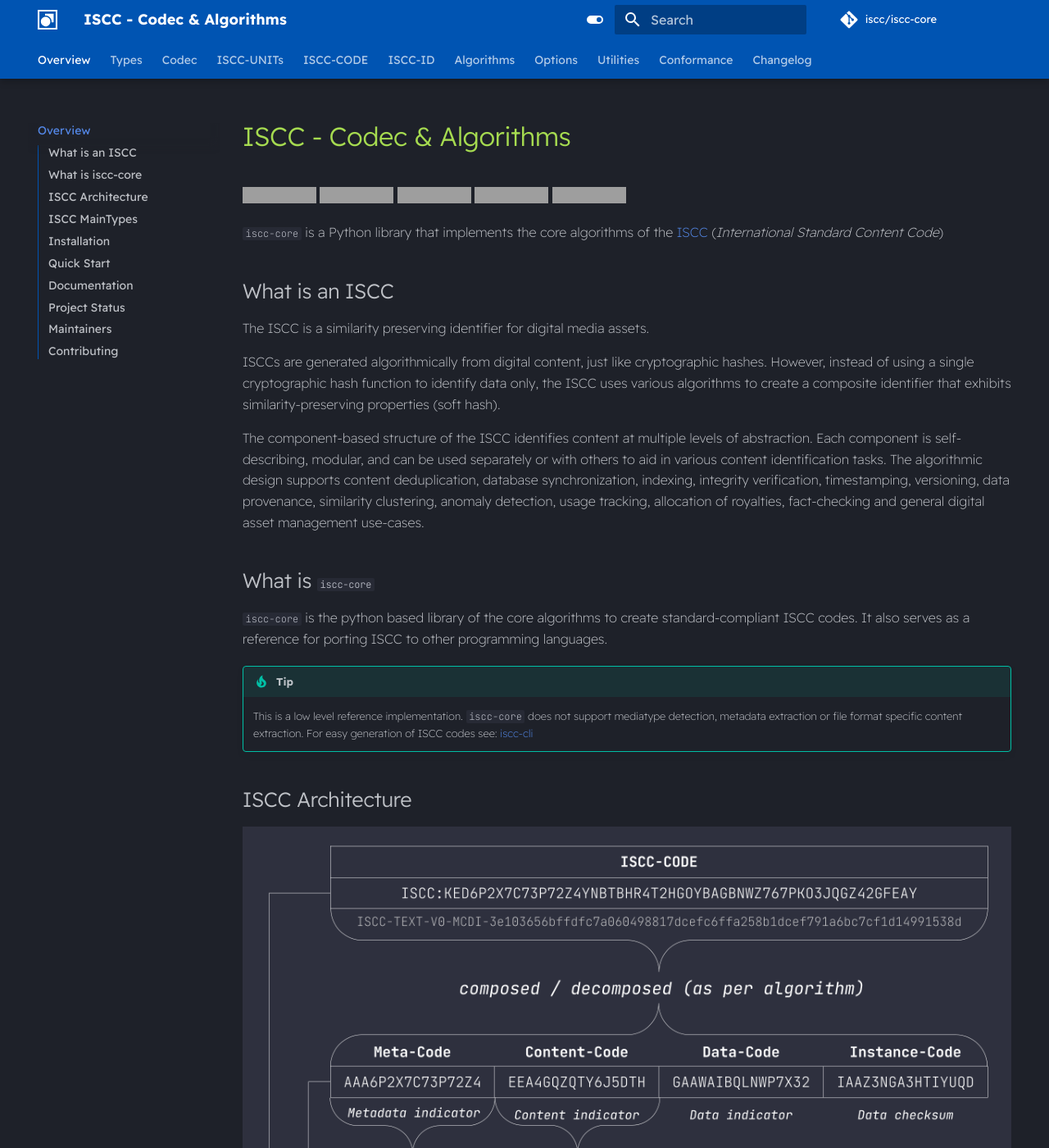
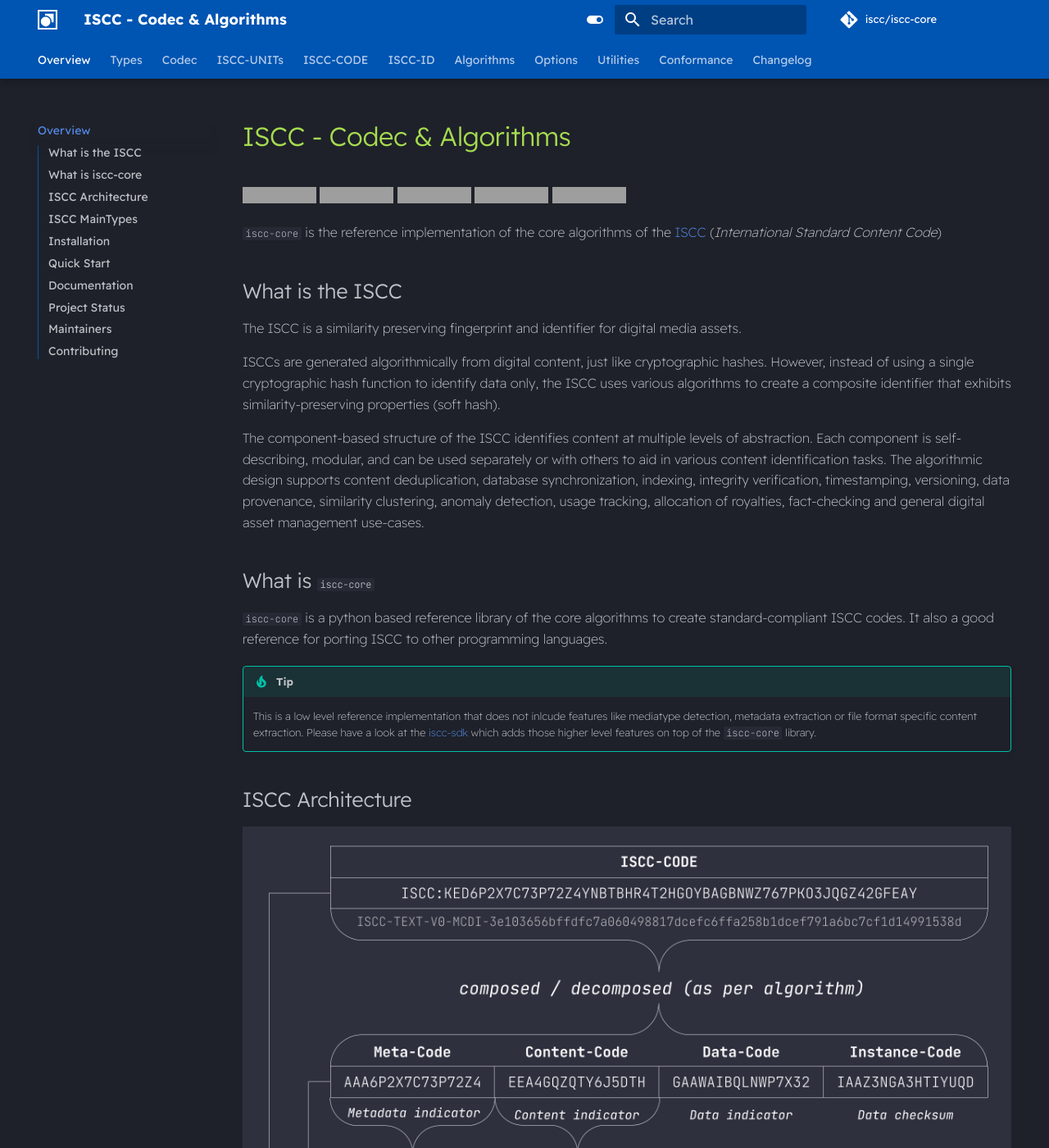
Before and after one commit to iscc/iscc-core, an MkDocs documentation site: the page built from docs/index.md, in a window 1280 px wide and 1400 px high. Shown: the whole window at 82% size. Built offline with MkDocs 1.6.1 and Material for MkDocs 9.7.7, drawn with Linux system fonts in a browser that asks for light colours; comment, search, counter and statistics services are not loaded; grey boxes are pictures that could not be loaded.

Commit message:
Add reference to iscc-sdk

```diff
--- a/docs/index.md
+++ b/docs/index.md
@@ -6,11 +6,11 @@
 [![Quality](https://app.codacy.com/project/badge/Grade/ad1cc48ac0c0413ea2373a938148f019)](https://www.codacy.com/gh/iscc/iscc-core/dashboard)
 [![Downloads](https://pepy.tech/badge/iscc-core)](https://pepy.tech/project/iscc-core)
 
-`iscc-core` is a Python library that implements the core algorithms of the [ISCC](https://iscc.codes) (*International Standard Content Code*)
+`iscc-core` is the reference implementation of the core algorithms of the [ISCC](https://iscc.codes) (*International Standard Content Code*)
 
-## What is an ISCC
+## What is the ISCC
 
-The ISCC is a similarity preserving identifier for digital media assets.
+The ISCC is a similarity preserving fingerprint and identifier for digital media assets.
 
 ISCCs are generated algorithmically from digital content, just like cryptographic hashes. However, instead of using a single cryptographic hash function to identify data only, the ISCC uses various algorithms to create a composite identifier that exhibits similarity-preserving properties (soft hash).
 
@@ -18,10 +18,10 @@ The component-based structure of the ISCC identifies content at multiple levels
 
 ## What is `iscc-core`
 
-`iscc-core` is the python based library of the core algorithms to create standard-compliant ISCC codes. It also serves as a reference for porting ISCC to other programming languages.
+`iscc-core` is a python based reference library of the core algorithms to create standard-compliant ISCC codes. It also a good reference for porting ISCC to other programming languages.
 
 !!! tip
-    This is a low level reference implementation. `iscc-core` does not support mediatype detection, metadata extraction or file format specific content extraction. For easy generation of ISCC codes see: [iscc-cli](https://github.com/iscc/iscc-cli/releases)
+    This is a low level reference implementation that does not inlcude features like mediatype detection, metadata extraction or file format specific content extraction. Please have a look at the [iscc-sdk](https://github.com/iscc/iscc-skd/) which adds those higher level features on top of the `iscc-core` library.
 
 ## ISCC Architecture
 
```
Also changed, not shown: README.md (+5 -5 lines).
